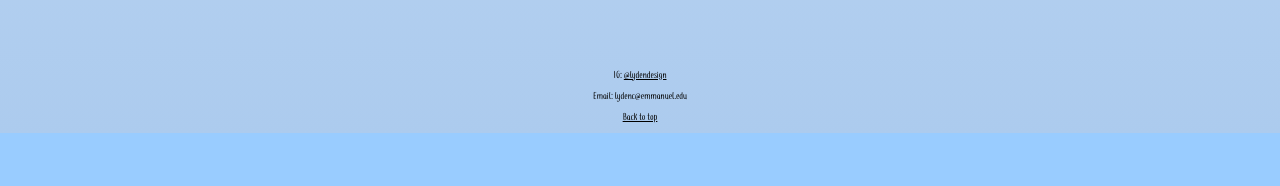
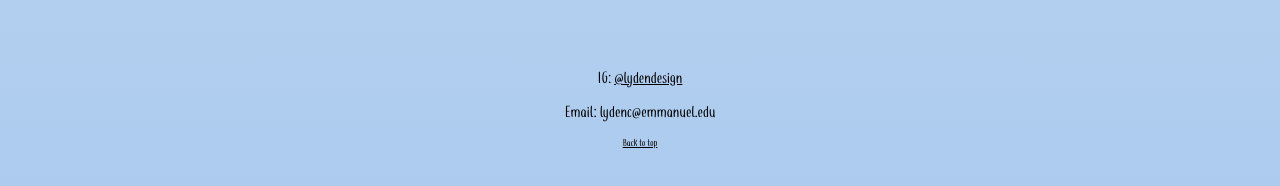
Before and after one commit to ccampbell53/coras_cups, a plain HTML site: page index.html in a window 1280 px wide. Shown: the part 1485-1671 px from the top of the page. Before the commit the page ends 1618 px from the top, so only its background shows below. Drawn offline with Linux system fonts and the light colour scheme.

Commit message:
Update main.css

```diff
--- a/css/main.css
+++ b/css/main.css
@@ -44,6 +44,10 @@ header {
     text-decoration: none;
     margin: 1%;
   }
+
+body {
+  margin-bottom: 0;
+}
 
   @media (min-width: 48em) {
 
@@ -171,3 +175,9 @@ div.contact {
 a {
    color: #000
 }
+
+.ig {
+  font-size: 12pt}
+
+footer {
+  padding-bottom: 3em;}
```
